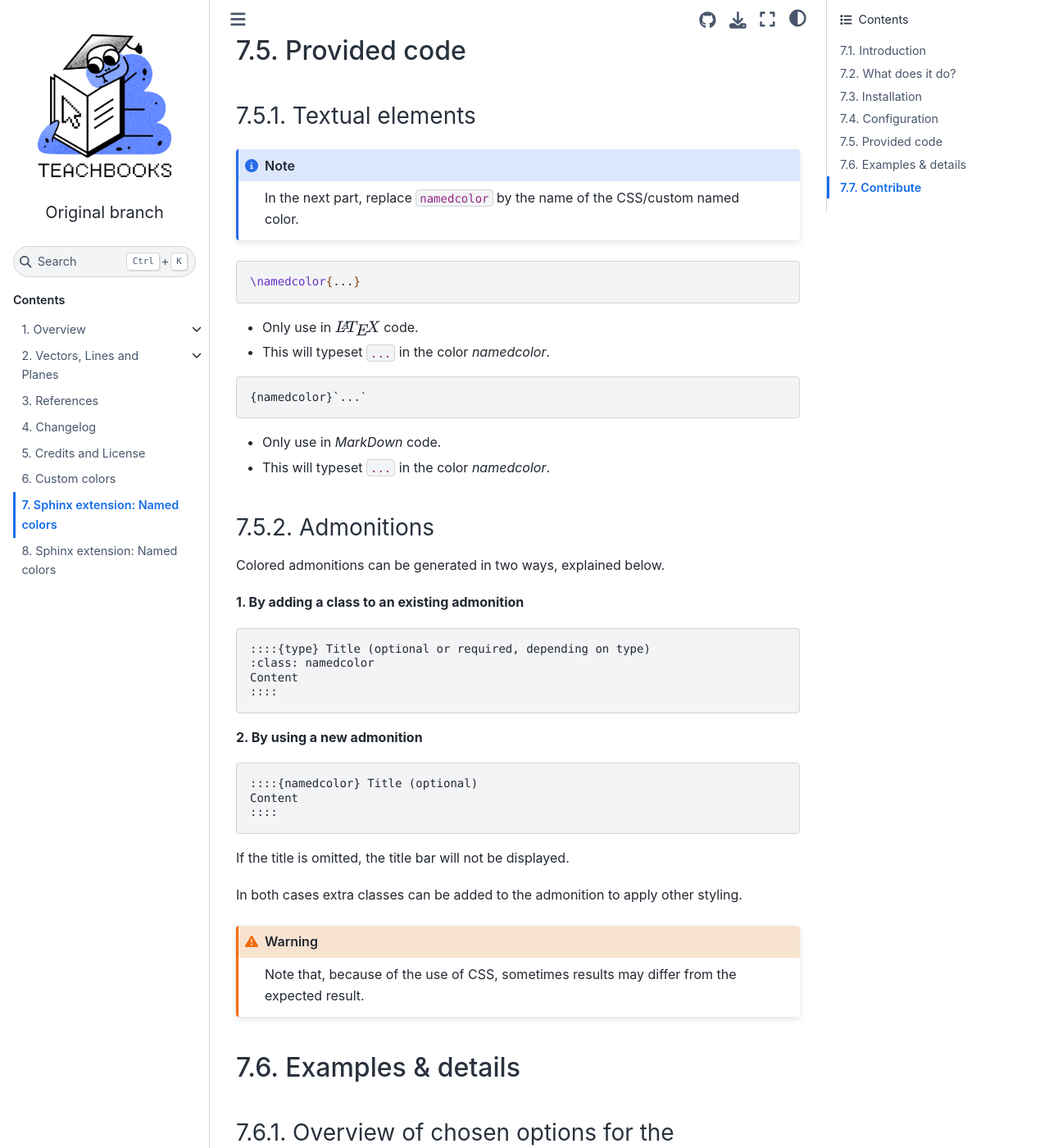
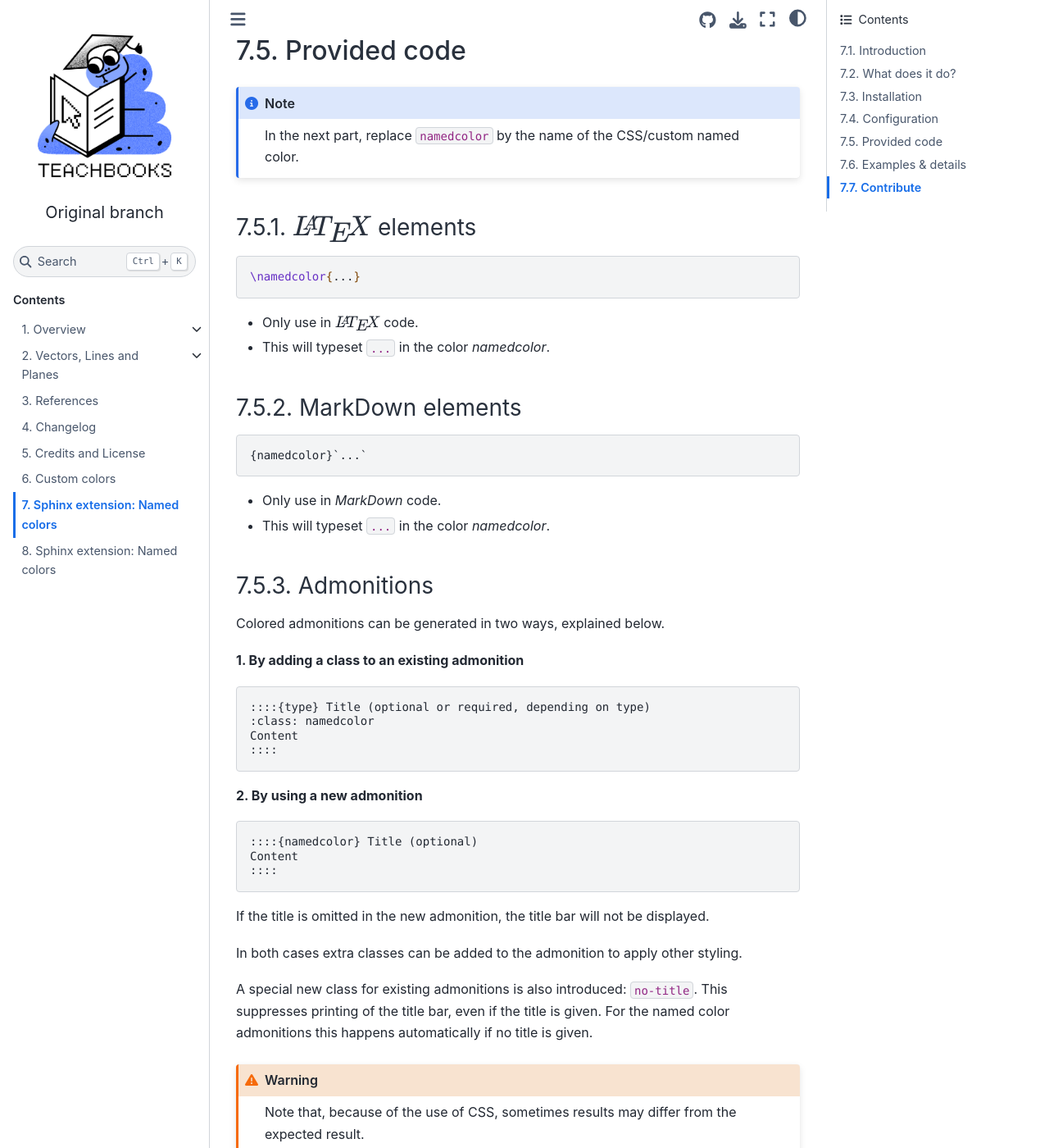
Before and after one commit to douden/test_book_from_template, a Jupyter Book: the page built from book/readme_manual.md, in a window 1280 px wide and 1400 px high, scrolled down 2712 px. Shown: the whole window at 82% size. Built offline with Jupyter Book 1.0.4 settings and Sphinx 7.4.7 and the Sphinx Book theme 1.1.4, drawn with Linux system fonts in a browser that asks for light colours; pages that are not in the unit, such as notebooks, are missing from menus; comment, search, counter and statistics services are not loaded; cross-references to code outside the pages are shown as plain code.

Commit message:
Update readme_manual.md

````diff
--- a/book/readme_manual.md
+++ b/book/readme_manual.md
@@ -93,11 +93,11 @@ named_colors_custom_colors: None
 
 ## Provided code
 
-### Textual elements
-
 ::::{note}
 In the next part, replace `namedcolor` by the name of the CSS/custom named color.
 ::::
+
+### $\LaTeX$ elements
 
 ```latex
 \namedcolor{...}
@@ -105,6 +105,8 @@ In the next part, replace `namedcolor` by the name of the CSS/custom named color
 
 - Only use in $\LaTeX$ code.
 - This will typeset `...` in the color _namedcolor_.
+
+### MarkDown elements
 
 ```md
 {namedcolor}`...`
@@ -134,9 +136,11 @@ Content
 ::::
 ```
 
-If the title is omitted, the title bar will not be displayed.
+If the title is omitted in the new admonition, the title bar will not be displayed.
 
 In both cases extra classes can be added to the admonition to apply other styling.
+
+A special new class for existing admonitions is also introduced: `no-title`. This suppresses printing of the title bar, even if the title is given. For the named color admonitions this happens automatically if no title is given.
 
 ::::{warning}
 Note that, because of the use of CSS, sometimes results may differ from the expected result.
````
